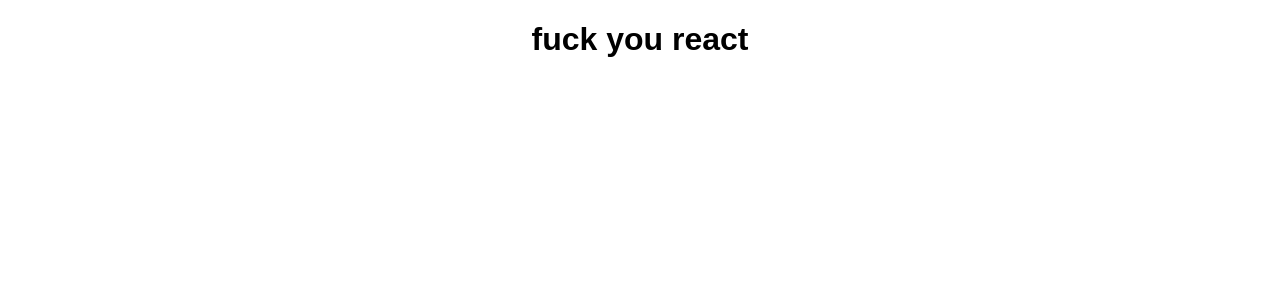
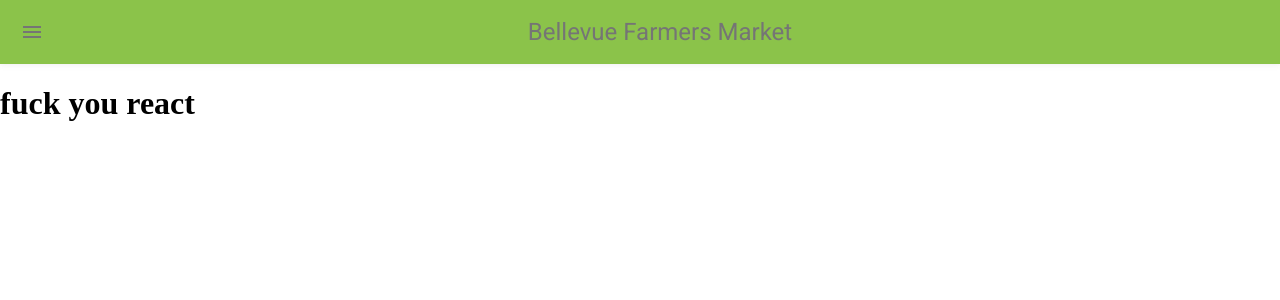
Before and after one commit to trevans24/bfm, a React (Create React App) app: page / in a window 1280 px wide. Shown: the top 300 px of the page. Built offline with nearby package versions, Linux system fonts and the light colour scheme.

Commit message:
added material ui, added app bar to nav, changed material theme colors

```diff
--- a/package.json
+++ b/package.json
@@ -6,6 +6,7 @@
     "gulp": "^3.9.1",
     "gulp-clean-css": "^3.9.0",
     "gulp-sass": "^3.1.0",
+    "material-ui": "^0.19.3",
     "prop-types": "^15.6.0",
     "react": "^16.0.0",
     "react-bootstrap": "^0.31.3",
--- a/src/App.css
+++ /dev/null
@@ -1,28 +0,0 @@
-.App {
-  text-align: center;
-}
-
-.App-logo {
-  animation: App-logo-spin infinite 20s linear;
-  height: 80px;
-}
-
-.App-header {
-  background-color: #222;
-  height: 150px;
-  padding: 20px;
-  color: white;
-}
-
-.App-title {
-  font-size: 1.5em;
-}
-
-.App-intro {
-  font-size: large;
-}
-
-@keyframes App-logo-spin {
-  from { transform: rotate(0deg); }
-  to { transform: rotate(360deg); }
-}
--- a/src/App.js
+++ b/src/App.js
@@ -1,11 +1,33 @@
 import React, { Component } from 'react';
-import './App.css';
+import MuiThemeProvider from 'material-ui/styles/MuiThemeProvider';
+import getMuiTheme from 'material-ui/styles/getMuiTheme';
+
+// components
+import Nav from './components/global/Navigation';
+
+// Styles
+require('./css/Global.css');
+// THEME for Material UI
+const theme = getMuiTheme({
+  palette: {
+    primary1Color: '#8BC34A',
+    primary2Color: '#DCEDC8',
+    primary3Color: '#689F38',
+    accent1Color: '#FF4081',
+    textColor: '#212121',
+    alternateTextColor: '#757575',
+    shadowColor: '#BDBDBD'
+  },
+});
 
 class App extends Component {
   render() {
     return (
       <div className="App">
-        <h1>fuck you react</h1>
+        <MuiThemeProvider muiTheme={theme} >
+          <Nav />
+          <h1>fuck you react</h1>
+        </MuiThemeProvider>
       </div>
     );
   }
--- a/src/components/global/Navigation.js
+++ b/src/components/global/Navigation.js
@@ -1 +1,14 @@
-import { Component } from 'react';
+import React, { Component } from 'react';
+import AppBar from 'material-ui/AppBar';
+import '../../css/components/nav.css';
+
+export default class Nav extends Component {
+	render() {
+		return(
+			<AppBar
+				title="Bellevue Farmers Market"
+				className="app-bar"
+			/>
+		)
+	}
+}
--- a/src/css/components/Nav.css
+++ b/src/css/components/Nav.css
@@ -1 +1 @@
-.navbar-default .navbar-nav>li>a{color:#fff;font-family:Roboto,sans-serif;font-weight:300}.navbar-default .navbar-nav>li>a:hover{color:#974140}.navbar{background-color:#40975b;opacity:.8}.navbar .logo{margin:-30% 0 0 0}
+.app-bar{text-align:center}
--- a/src/css/global/Nav.css
+++ /dev/null
@@ -1 +0,0 @@
-.navbar{background-color:#40975b;opacity:.8}.navbar .logo{margin:-30% 0 0 0}
--- a/src/index.js
+++ b/src/index.js
@@ -1,6 +1,5 @@
 import React from 'react';
 import ReactDOM from 'react-dom';
-import './index.css';
 import App from './App';
 import registerServiceWorker from './registerServiceWorker';
 
--- a/src/sass/Global.scss
+++ b/src/sass/Global.scss
@@ -1,5 +1,8 @@
-@import "_variables.scss";
+@import "_variables";
 
+/////////// HTML Globals ///////////
 body {
   margin: 0;
 }
+
+/////////// CLASS GLOBALS ///////////
--- a/src/sass/_palette.sass
+++ b/src/sass/_palette.sass
@@ -1,15 +1,15 @@
 /* Palette generated by Material Palette - materialpalette.com/light-green/pink */
 
-/ Main Colors
-$primary-color-dark:   #689F38
-$primary-color:        #8BC34A
-$primary-color-light:  #DCEDC8
+/* Main Colors */
+$primary-color-dark:   #689F38;
+$primary-color:        #8BC34A;
+$primary-color-light:  #DCEDC8;
 
-/ Text Colors
-$primary-color-text:   #212121
-$primary-text-color:   #212121
-$secondary-text-color: #757575
-$divider-color:        #BDBDBD
+/* Text Colors */
+$primary-color-text:   #212121;
+$primary-text-color:   #212121;
+$secondary-text-color: #757575;
+$divider-color:        #BDBDBD;
 
-/ Accent Color
-$accent-color:         #FF4081
+/* Accent Color */
+$accent-color:         #FF4081;
--- a/src/sass/components/Nav.scss
+++ b/src/sass/components/Nav.scss
@@ -1,20 +1,3 @@
-@import '../_variables.scss';
-
-// GLOBAL BOOTSTRAP OVERRIDES
-.navbar-default .navbar-nav > li > a {
-	color: $nav-text-color;
-	font-family: $font;
-	font-weight: $font-med;
+.app-bar {
+	text-align: center;
 }
-.navbar-default .navbar-nav > li > a:hover {
-	color: $secondary-text-color
-}
-
-// STYLES OUTSIDE BOOTSTRAP
-.navbar {
-	background-color: $primary-green;
-	opacity: 0.8;
-	.logo {
-		margin: -30% 0 0 0;
-	}
-}
```
Also changed, not shown: 1 other file (tests, documents, lock files or other folders).
